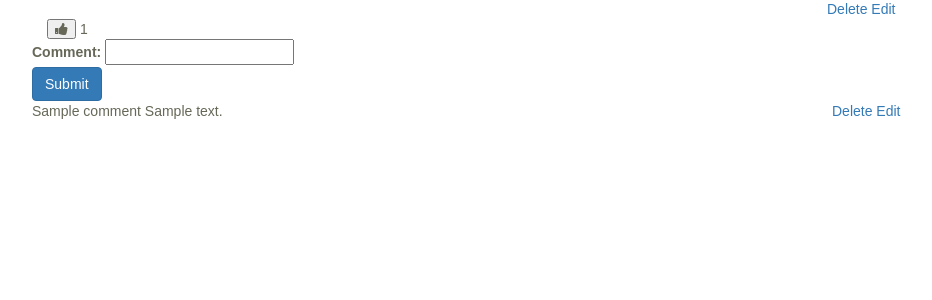
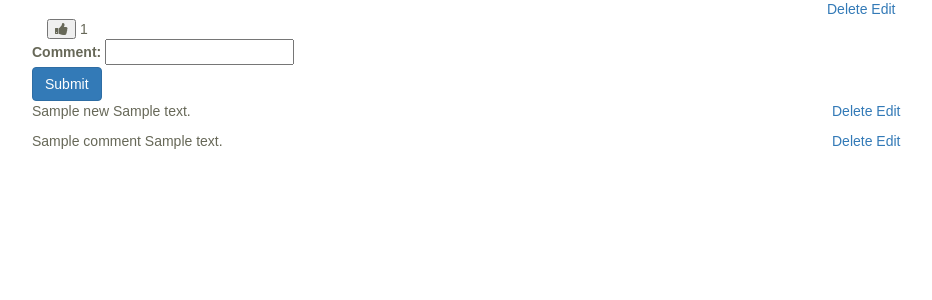
Before and after one commit to dtran39/multi_user_blog, a Python web app: template pages/templates/permalink.html in a window 1280 px wide. Shown: the part 51-351 px from the top of the page, without its empty margins (23-955 px from the left). Run offline with Jinja, Linux system fonts and the light colour scheme; the template is opened without the code that fills it: most values are stand-ins (such as "Sample title", 1, 10 or a date in 2020); some web fonts are replaced.

Commit message:
Refactoring global helpers, makes new comment show

```diff
--- a/all_models.py
+++ b/all_models.py
@@ -1,3 +1,4 @@
+# Loading all model modules
 from models.user import User
 from models.post import PostModel
 from models.comment import Comment
--- a/all_pages.py
+++ b/all_pages.py
@@ -1,3 +1,4 @@
+# Loading all pages rendering modules
 from pages.base_render import BlogHandler
 from pages.signup import Register
 from pages.login import Login
--- a/main.py
+++ b/main.py
@@ -1,6 +1,4 @@
-import os
-import re
-
+# Entry point of the the app
 import webapp2
 import jinja2
 from all_pages import   (Register, Login, Logout, Post,
--- a/pages/deletecomment.py
+++ b/pages/deletecomment.py
@@ -11,8 +11,7 @@ class DeleteComment(BlogHandler):
             c = db.get(key)
             if c.user_id == self.user.key().id():
                 c.delete()
-                self.redirect("/blog/"+post_id+"?deleted_comment_id=" +
-                              comment_id)
+                self.redirect("/blog/"+post_id)
             else:
                 self.redirect("/blog/" + post_id + "?error=You don't have " +
                               "access to delete this comment.")
--- a/pages/post.py
+++ b/pages/post.py
@@ -32,7 +32,6 @@ class PostPage(BlogHandler):
             return
         c = ""
         if(self.user):
-            # On clicking like, post-like value increases.
             if(self.request.get('like') and
                self.request.get('like') == "update"):
                 likes = db.GqlQuery("select * from Like where post_id = " +
@@ -48,7 +47,6 @@ class PostPage(BlogHandler):
                     l = Like(parent=blog_key(), user_id=self.user.key().id(),
                              post_id=int(post_id))
                     l.put()
-            # On commenting, it creates new comment tuple
             if(self.request.get('comment')):
                 c = Comment(parent=blog_key(), user_id=self.user.key().id(),
                             post_id=int(post_id),
--- a/pages/templates/permalink.html
+++ b/pages/templates/permalink.html
@@ -37,6 +37,17 @@
       <button type="submit" class="btn btn-primary">Submit</button>
   </form>
   <!-- Showing comments -->
+  {% if new %}
+  <div class="row">
+    <div class="col-md-8">
+      <p>{{ new.getUserName() }}  {{ new.comment }}</p>
+    </div>
+    <div class="col-md-4">
+      <a class="" href="/blog/deletecomment/{{post.key().id()}}/{{new.key().id()}}">Delete</a>
+      <a class="" href="/blog/editcomment/{{post.key().id()}}/{{new.key().id()}}">Edit</a>
+    </div>
+  </div>
+  {% endif%}
   {% for c in comments %}
     <div class="row">
     <div class="col-md-8">
```
Also changed, not shown: pages/base_render.py (+3 -16 lines), pages/global_helpers.py (+10 -2 lines).
